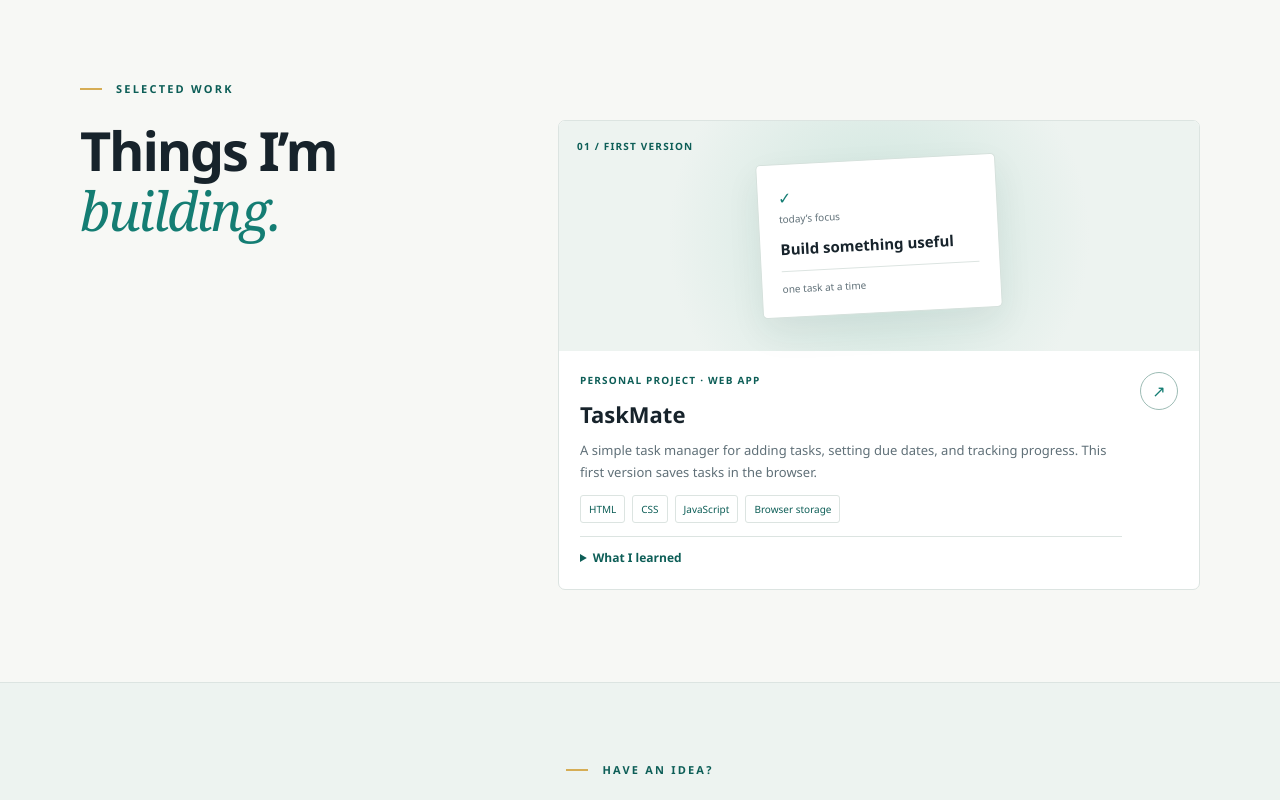
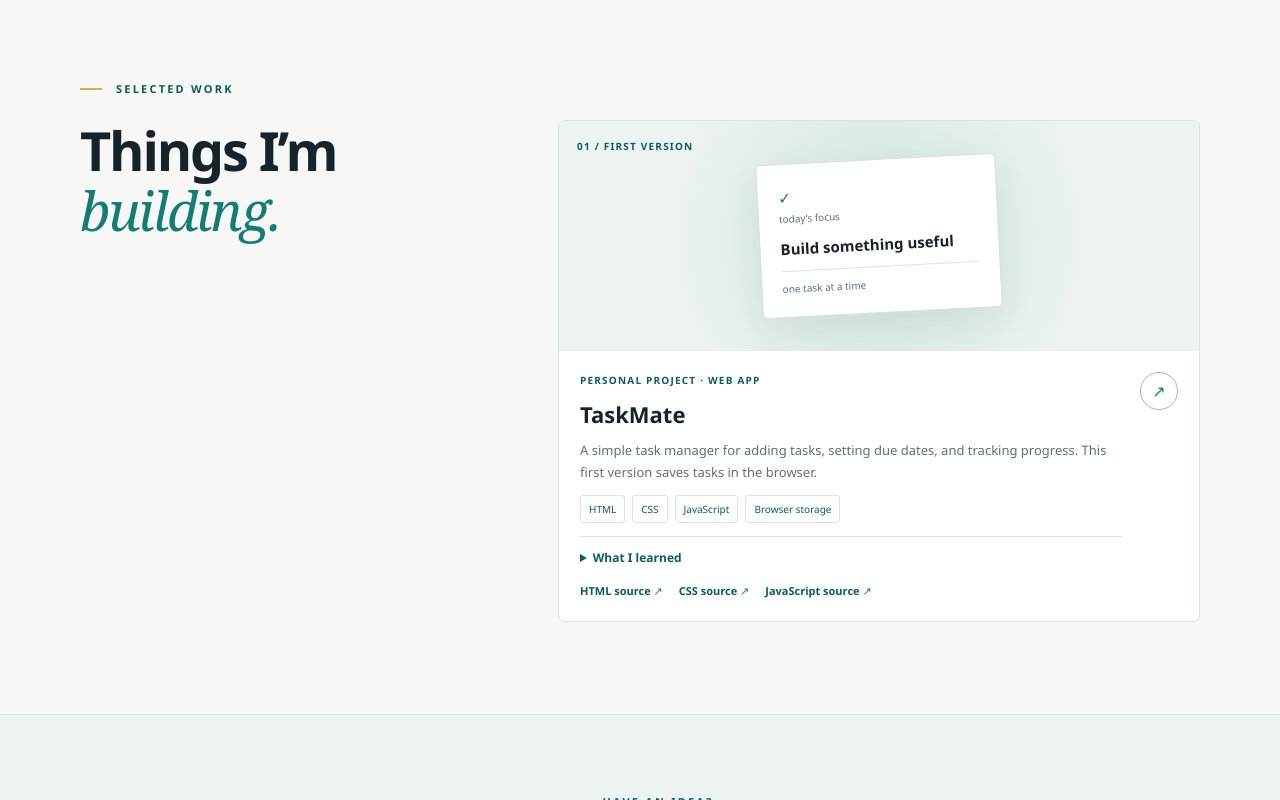
Before and after one commit to axisdev2-dev/portfolio, a plain HTML site: page index.html in a window 1280 px wide. Shown: the part 1733-2533 px from the top of the page. Drawn offline with Linux system fonts and the light colour scheme.

Commit message:
Polish portfolio and add TaskMate source links

```diff
--- a/index.html
+++ b/index.html
@@ -4,8 +4,8 @@
   <meta charset="utf-8">
   <meta name="viewport" content="width=device-width, initial-scale=1">
   <meta name="theme-color" content="#080808">
-  <meta name="description" content="dev axis is a Full-Stack Developer building thoughtful web experiences.">
-  <title>Dev Axis | Full-Stack Developer</title>
+  <meta name="description" content="Oluwasegun Abejide is a Full-Stack Developer building thoughtful web experiences as Dev Axis.">
+  <title>Oluwasegun Abejide | Full-Stack Developer</title>
   <link rel="stylesheet" href="style1.css">
 </head>
 <body>
@@ -49,7 +49,7 @@
       <div class="hero-copy">
         <p class="eyebrow"><span></span> FULL-STACK DEVELOPMENT · WEB APPLICATIONS</p>
         <h1>Building useful things<br>for a <em>digital world.</em></h1>
-        <p class="hero-text">I’m dev axis, a Full-Stack Developer who turns ideas into clear, reliable web experiences for people and businesses.</p>
+        <p class="hero-text">I’m Oluwasegun Abejide, a Full-Stack Developer who turns ideas into clear, reliable web experiences for people and businesses.</p>
         <div class="hero-actions">
           <a class="button button-gold" href="#contact">Start a conversation <b>↗</b></a>
           <a class="button button-outline" href="#projects">Explore my work <b>↓</b></a>
@@ -119,7 +119,7 @@
             <div>
               <p class="project-type">PERSONAL PROJECT · WEB APP</p>
               <h3>TaskMate</h3>
-              <p class="project-summary">A simple task manager for adding tasks, setting due dates, and tracking progress. This first version saves tasks in the browser.</p><div class="chips project-stack"><span>HTML</span><span>CSS</span><span>JavaScript</span><span>Browser storage</span></div><details class="project-learning"><summary>What I learned</summary><p>I practiced handling form events, updating task lists, adding filters, and saving data in the browser.</p></details>
+              <p class="project-summary">A simple task manager for adding tasks, setting due dates, and tracking progress. This first version saves tasks in the browser.</p><div class="chips project-stack"><span>HTML</span><span>CSS</span><span>JavaScript</span><span>Browser storage</span></div><details class="project-learning"><summary>What I learned</summary><p>I practiced handling form events, updating task lists, adding filters, and saving data in the browser.</p></details><div class="project-code-links" aria-label="TaskMate source code"><a href="https://github.com/axisdev2-dev/portfolio/blob/master/taskmate.html" target="_blank" rel="noopener noreferrer">HTML source <span>↗</span></a><a href="https://github.com/axisdev2-dev/portfolio/blob/master/style.css" target="_blank" rel="noopener noreferrer">CSS source <span>↗</span></a><a href="https://github.com/axisdev2-dev/portfolio/blob/master/app.js" target="_blank" rel="noopener noreferrer">JavaScript source <span>↗</span></a></div>
             </div>
             <a class="round-link" href="taskmate.html" aria-label="Open TaskMate">↗</a>
           </div>
--- a/style1.css
+++ b/style1.css
@@ -641,6 +641,28 @@ p {
   line-height: 1.7;
 }
 
+.project-code-links {
+  display: flex;
+  flex-wrap: wrap;
+  gap: 8px 16px;
+  margin-top: 14px;
+}
+
+.project-code-links a {
+  color: var(--teal-dark);
+  font-size: 11px;
+  font-weight: 700;
+  text-decoration: none;
+}
+
+.project-code-links a:hover {
+  text-decoration: underline;
+}
+
+.project-code-links a span {
+  color: var(--teal);
+}
+
 .round-link {
   width: 38px;
   height: 38px;
```
